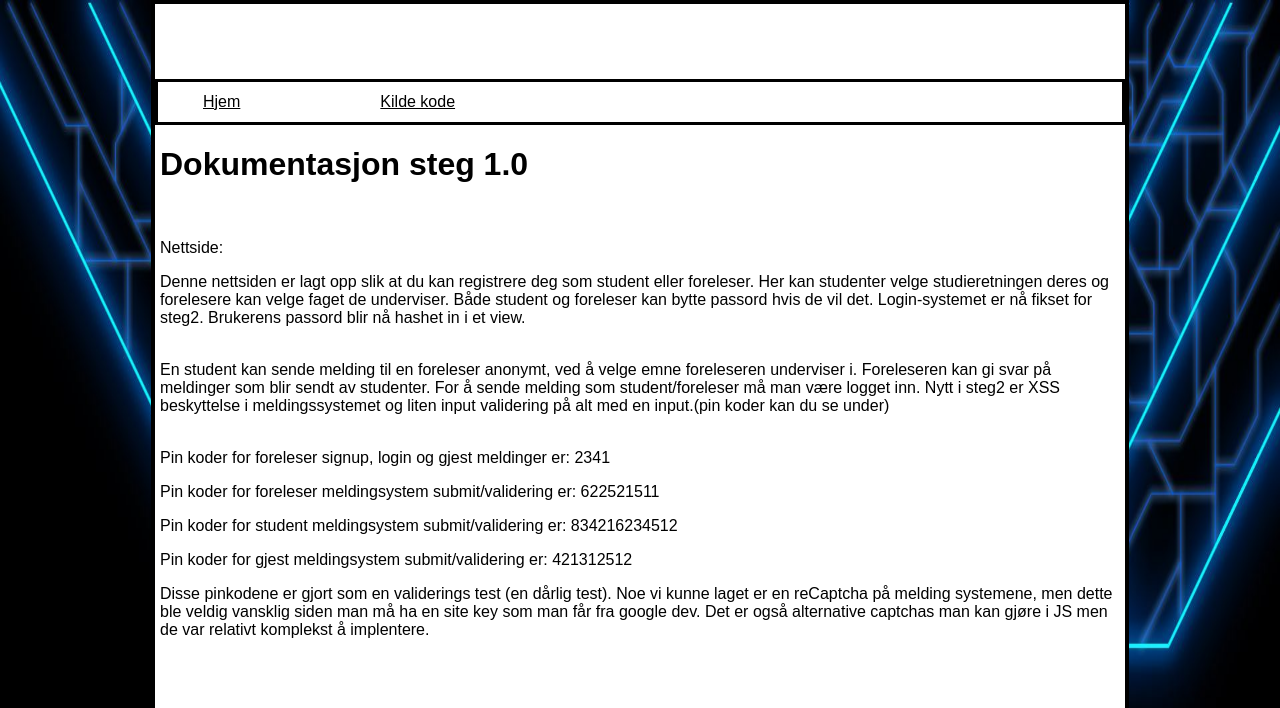
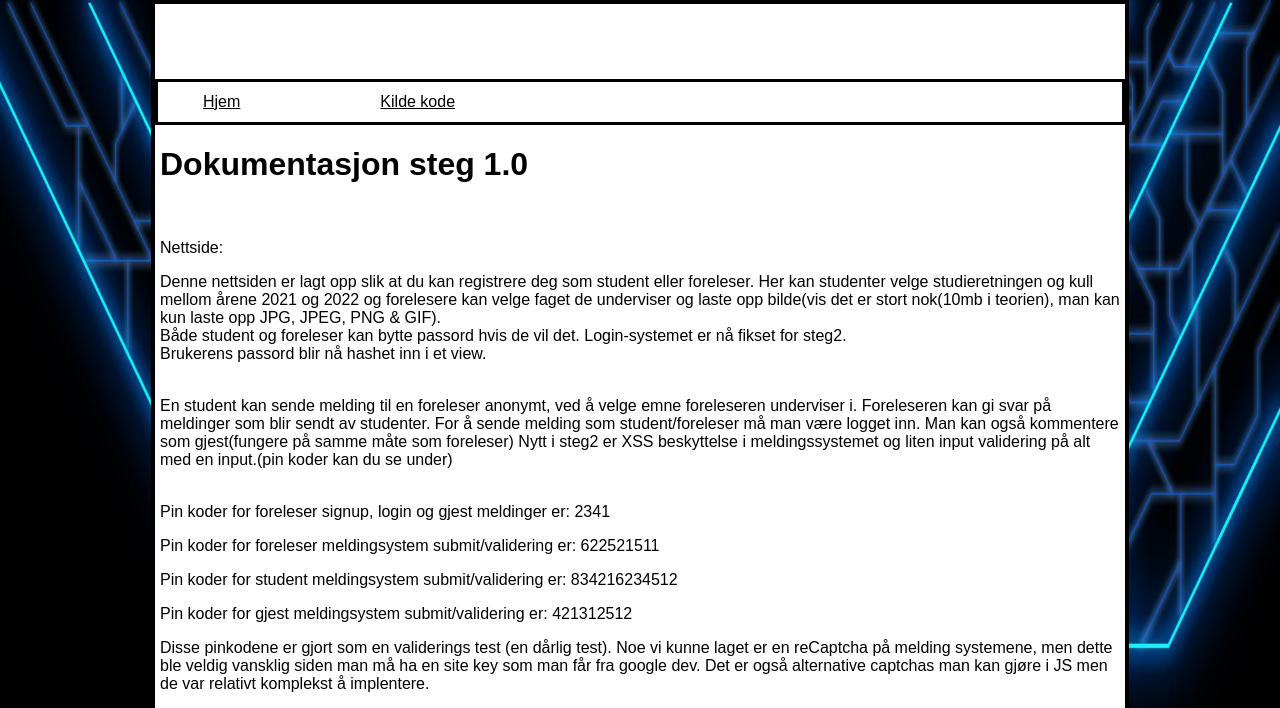
Before and after one commit to Prosjekt-Gruppe-5/Prosjekt5, a PHP site: page /doku/dokumentasjon.html in a window 1280 px wide. Shown: the top 708 px of the page. Run offline with PHP 8.4, Linux system fonts and the light colour scheme.

Commit message:
doku update

```diff
--- a/doku/dokumentasjon.html
+++ b/doku/dokumentasjon.html
@@ -22,13 +22,16 @@
                 <br>
                 <p> Nettside:
                 <p> Denne nettsiden er lagt opp slik at du kan registrere deg som student eller foreleser.
-                    Her kan studenter velge studieretningen deres og forelesere kan velge faget de underviser.
-                    Både student og foreleser kan bytte passord hvis de vil det. Login-systemet er nå fikset for steg2.
-                    Brukerens passord blir nå hashet in i et view.
+                    Her kan studenter velge studieretningen og kull mellom årene 2021 og 2022 og forelesere kan velge faget de underviser og laste opp bilde(vis det er stort nok(10mb i teorien),
+                    man kan kun laste opp JPG, JPEG, PNG & GIF). <br>
+                    Både student og foreleser kan bytte passord hvis de vil det. Login-systemet er nå fikset for steg2. <br>
+                    Brukerens passord blir nå hashet inn i et view.
                 </p>
                 <br>
-                <p> En student kan sende melding til en foreleser anonymt, ved å velge emne foreleseren underviser i. Foreleseren kan gi svar på meldinger som blir sendt av studenter.
+                <p> En student kan sende melding til en foreleser anonymt, ved å velge emne foreleseren underviser i.
+                    Foreleseren kan gi svar på meldinger som blir sendt av studenter.
                     For å sende melding som student/foreleser må man være logget inn.
+                    Man kan også kommentere som gjest(fungere på samme måte som foreleser)
                     Nytt i steg2 er XSS beskyttelse i meldingssystemet og liten input validering på alt med en input.(pin koder kan du se under)
                 </p>
                 <br>
--- a/doku/kildekode.php
+++ b/doku/kildekode.php
@@ -204,6 +204,12 @@
                     ?>
                     <h2>------------------------------------------------------------------------------------------------------------------------------------------</h2>
 
+                    <h1>CSS Source code</h1>
+                    <h2>------------------------------------------------------------------------------------------------------------------------------------------</h2>
+                    <?php
+                    show_source("../styles/style.css");
+                    ?>
+                    <h2>------------------------------------------------------------------------------------------------------------------------------------------</h2>
                 </code>
 
 
```
Also changed, not shown: pictures/profile_pics/0.png (deleted), pictures/profile_pics/768px-Steam_icon_logo.png (deleted), styles/style.css (line endings or trailing spaces).
